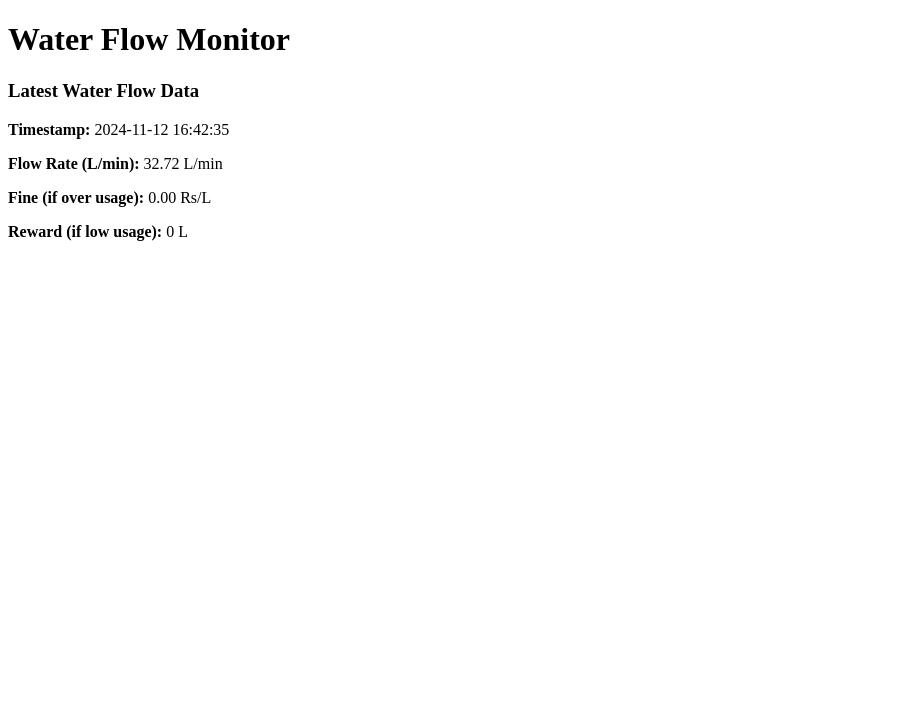
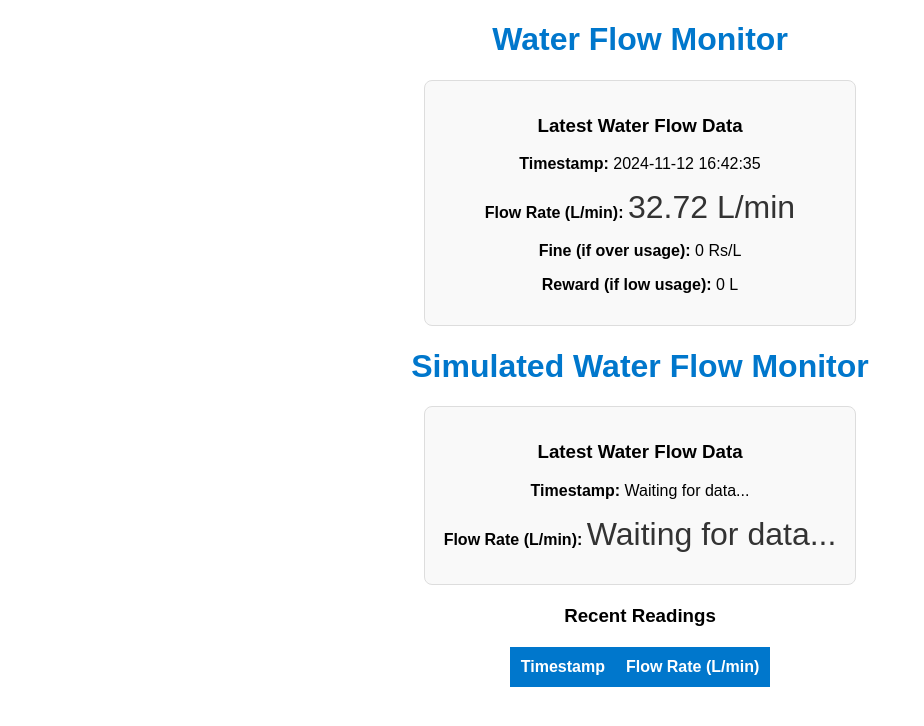
Before and after one commit to Nandan-2004/Smart-Water-Monitor, a Flask app: template templates/index.html in a window 1280 px wide. Shown: the top 726 px of the page, without its empty margins (0-924 px from the left). Run offline with Flask 2, Linux system fonts and the light colour scheme; the template is opened without the code that fills it, so the values that code supplies are empty.

Commit message:
Initial commit for deployment

```diff
--- a/app.py
+++ b/app.py
@@ -1,34 +1,20 @@
-from flask import Flask, jsonify
+from flask import Flask, jsonify, render_template
 import random
 from datetime import datetime
 
 app = Flask(__name__)
 
+@app.route('/')
+def index():
+    return render_template('index.html')
+
 @app.route('/get_data')
 def get_data():
-    try:
-        # Generate random flow rate for now (simulating data)
-        flow_rate = round(random.uniform(0.5, 100.0), 2)
-        timestamp = datetime.now().strftime("%Y-%m-%d %H:%M:%S")
-
-        # Fine and reward logic
-        fine_rate = 5.0
-        reward_amount = 2
-        high_usage_threshold = 80.0
-        low_usage_threshold = 10.0
-
-        fine = 0
-        reward = 0
-
-        if flow_rate > high_usage_threshold:
-            fine = (flow_rate - high_usage_threshold) * fine_rate
-        elif flow_rate < low_usage_threshold:
-            reward = reward_amount
-
-        data = {'timestamp': timestamp, 'flow_rate': flow_rate, 'fine': fine, 'reward': reward}
-        return jsonify(data)
-    except Exception as e:
-        return jsonify({"error": "Unable to generate data"}), 500
+    # Generate a new flow rate and timestamp each time this endpoint is called
+    flow_rate = round(random.uniform(0.5, 100.0), 2)
+    timestamp = datetime.now().strftime("%Y-%m-%d %H:%M:%S")
+    data = {'timestamp': timestamp, 'flow_rate': flow_rate}
+    return jsonify(data)
 
 if __name__ == '__main__':
     app.run(debug=True)
--- a/templates/index.html
+++ b/templates/index.html
@@ -43,3 +43,77 @@
     </script>
 </body>
 </html>
+<!DOCTYPE html>
+<html lang="en">
+<head>
+    <meta charset="UTF-8">
+    <meta name="viewport" content="width=device-width, initial-scale=1.0">
+    <title>Simulated Water Flow Monitor</title>
+    <link rel="stylesheet" type="text/css" href="{{ url_for('static', filename='css/style.css') }}">
+</head>
+<body>
+    <h1>Simulated Water Flow Monitor</h1>
+    <div id="data-display">
+        <h3>Latest Water Flow Data</h3>
+        <p><strong>Timestamp:</strong> <span id="timestamp">Waiting for data...</span></p>
+        <p><strong>Flow Rate (L/min):</strong> <span id="flow-rate">Waiting for data...</span></p>
+    </div>
+
+    <div>
+        <h3>Recent Readings</h3>
+        <table id="data-table" border="1">
+            <tr>
+                <th>Timestamp</th>
+                <th>Flow Rate (L/min)</th>
+            </tr>
+        </table>
+    </div>
+
+    <script>
+        document.addEventListener('DOMContentLoaded', () => {
+            // Define water usage thresholds
+            const highUsageThreshold = 80.0;  // Set the high usage threshold
+            const lowUsageThreshold = 10.0;   // Set the low usage threshold
+
+            // Function to fetch data from the server
+            async function fetchData() {
+                try {
+                    const response = await fetch('/get_data');
+                    const data = await response.json();
+
+                    console.log("Received data:", data);  // Log for debugging
+
+                    // Update the live flow rate display
+                    document.getElementById('flow-rate').textContent = ${data.flow_rate} L/min;
+
+                    // Update the timestamp
+                    document.getElementById('timestamp').textContent = data.timestamp;
+
+                    // Add a new row to the recent readings table
+                    const table = document.getElementById('data-table');
+                    const newRow = table.insertRow(1); // Insert at the top, below headers
+                    const timestampCell = newRow.insertCell(0);
+                    const flowRateCell = newRow.insertCell(1);
+
+                    // Populate cells with data
+                    timestampCell.textContent = data.timestamp;
+                    flowRateCell.textContent = ${data.flow_rate} L/min;
+
+                    // Check for high or low water usage
+                    if (data.flow_rate > highUsageThreshold) {
+                        alert("High Water Usage Alert - Your usage is too high! Current flow rate is " + data.flow_rate + " L/min");
+                    } else if (data.flow_rate < lowUsageThreshold) {
+                        alert("Low Water Usage Alert - Your usage is too low! Keep it up! Current flow rate is " + data.flow_rate + " L/min");
+                    }
+                } catch (error) {
+                    console.error("Error fetching data:", error);
+                }
+            }
+
+            // Poll for data every 5 seconds
+            setInterval(fetchData, 5000);
+            fetchData(); // Fetch data immediately on page load
+        });
+    </script>
+</body>
+</html>
```
Also changed, not shown: vercel.json.
